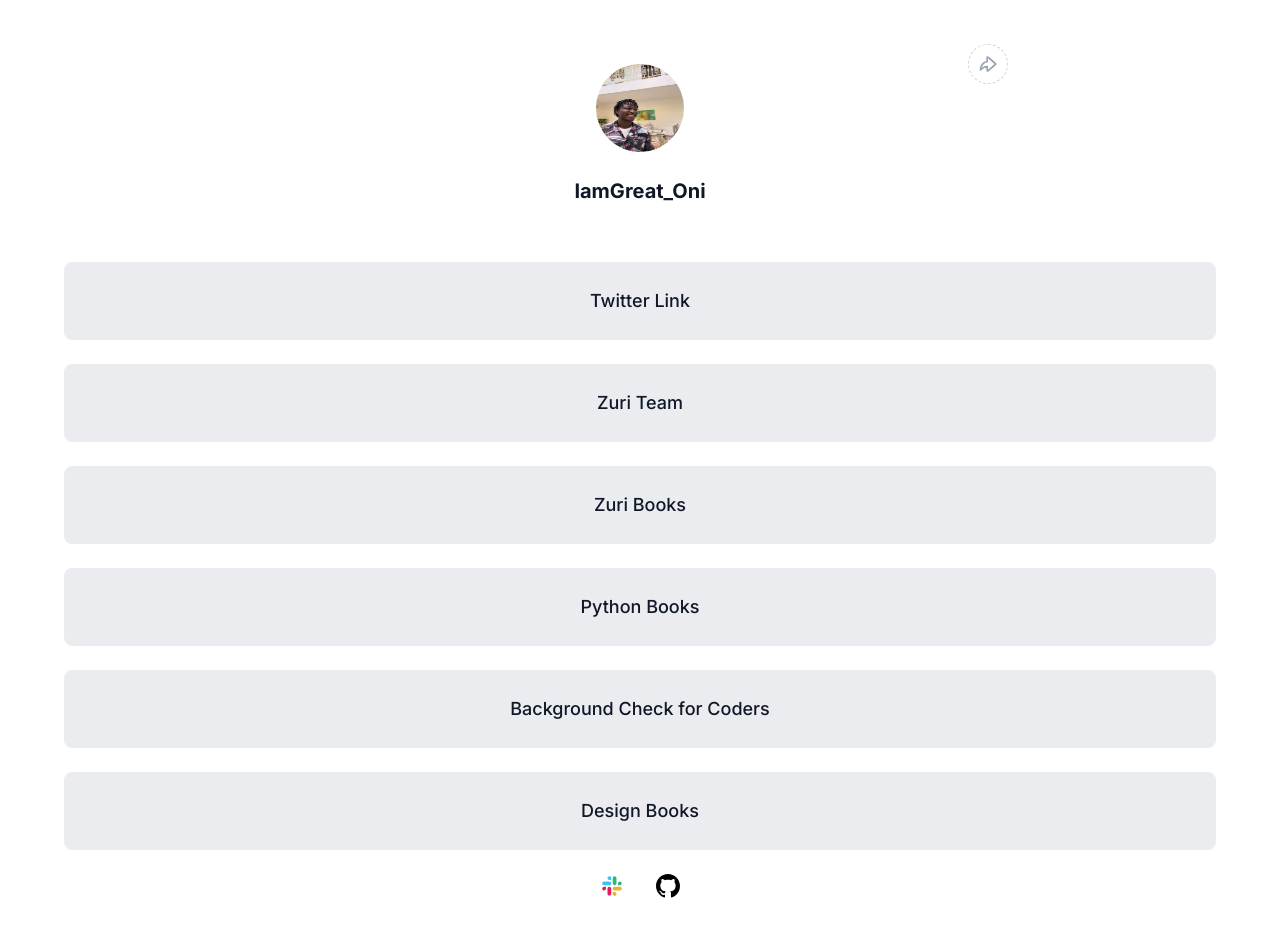
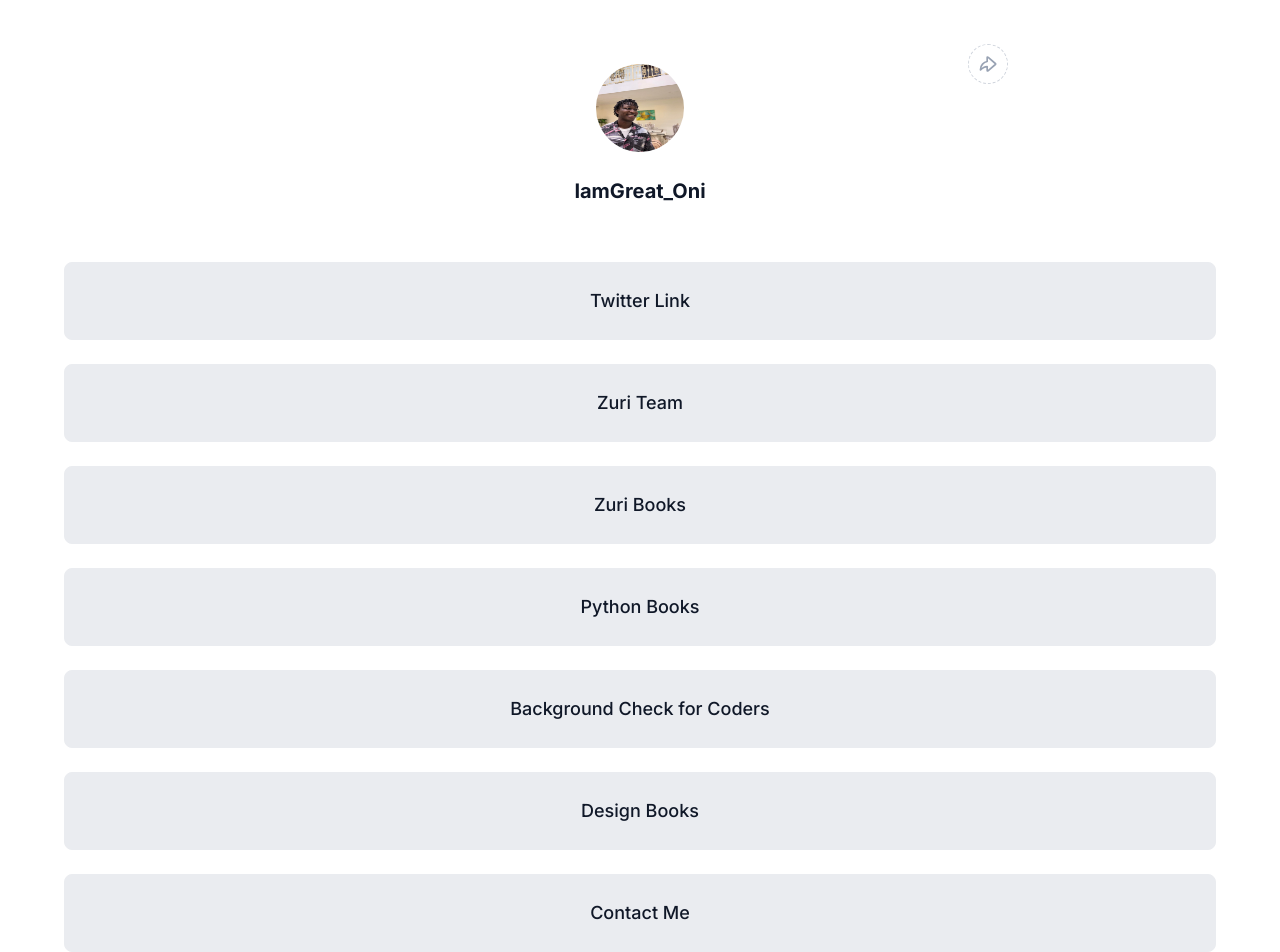
Before and after one commit to iamgreatoni/LinkTree_HNG, a React (Vite) app: page / in a window 1280 px wide. Shown: the top 952 px of the page. Built offline with nearby package versions, Linux system fonts and the light colour scheme.

Commit message:
feat: Redirection logic implemented

```diff
--- a/src/App.jsx
+++ b/src/App.jsx
@@ -1,10 +1,17 @@
 import React from 'react'
+import { BrowserRouter as Router, Routes, Route } from 'react-router-dom';
 import HomeDetails from './screens/Home/HomeDetails'
+import ContactMe from './screens/ContactMe/ContactMe'
 
 function App() {
   return (
     <main className="container">
-      <HomeDetails />
+      <Router >
+        <Routes>
+          <Route exact path="/" element={ <HomeDetails /> } />
+          <Route exact path="/contact" element={ <ContactMe />} />
+        </Routes>
+      </Router>
     </main>
   )
 }
--- a/src/components/Profile/Links/Links.jsx
+++ b/src/components/Profile/Links/Links.jsx
@@ -1,4 +1,5 @@
 import React from 'react'
+import { Link } from 'react-router-dom'
 import './Links.css'
 
 import { data } from './data';
@@ -6,9 +7,17 @@
 function Links() {
   const buttonLinks = data.map(item => (
     <li key={item.id} id={item.id} className='card' >
-      <a href={item.link} id={item.id} target="_blank" rel="noreferrer" >
-        {item.description}
-      </a>
+      {
+        item.id !== "contact" ? (
+          <a href={item.link} id={item.id} target="_blank" rel="noreferrer" >
+            {item.description}
+          </a>
+        ) : (
+          <Link to={item.link}>
+          {item.description}
+          </Link>
+        )
+      }
     </li>
   ));
 
--- a/src/components/Profile/Links/data.js
+++ b/src/components/Profile/Links/data.js
@@ -1,32 +1,37 @@
 export const data = [
     {
         id: 'btn__twitter',
-        description: "Twitter Link",
+        description: 'Twitter Link',
         link: 'https://twitter.com/IAmGreat_Oni',
     },
     {
         id: 'btn__zuri',
-        description: "Zuri Team",
+        description: 'Zuri Team',
         link: 'https://training.zuri.team/',
     },
     {
         id: 'books',
-        description: "Zuri Books",
+        description: 'Zuri Books',
         link: 'http://books.zuri.team',
     },
     {
         id: 'book__python',
-        description: "Python Books",
+        description: 'Python Books',
         link: 'https://books.zuri.team/python-for-beginners?ref_id=onijohnoluwaseun',
     },
     {
         id: 'pitch',
-        description: "Background Check for Coders",
+        description: 'Background Check for Coders',
         link: 'https://background.zuri.team',
     },
     {
         id: 'book__design',
-        description: "Design Books",
+        description: 'Design Books',
         link: 'https://books.zuri.team/design-rules',
     },
+    {
+        id: 'contact',
+        description: 'Contact Me',
+        link: '/contact',
+    },
 ]
```
